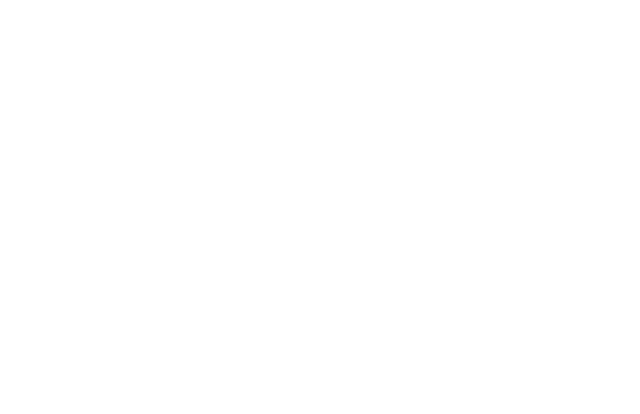
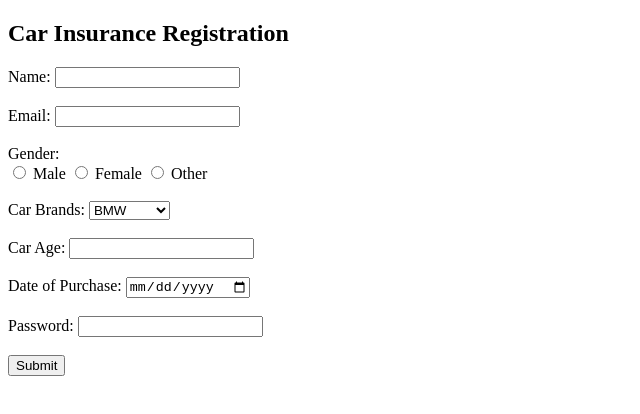
Before and after one commit to acciojob/car-insurance-form-Abdullah-786, a website: page main.html in a window 1280 px wide. Shown: the whole page, without its empty margins (0-640 px from the left). Drawn offline with Linux system fonts and the light colour scheme.

Commit message:
created a submission

```diff
--- a/main.html
+++ b/main.html
@@ -1,16 +1,42 @@
 <!DOCTYPE html>
+<html>
+<head>
+    <title>Car Insurance Registration</title>
+</head>
+<body>
+    <h2>Car Insurance Registration</h2>
+    <form action="#" method="post">
+        <label for="name">Name:</label>
+        <input type="text" id="name" name="name" required><br><br>
 
-<html>
+        <label for="email">Email:</label>
+        <input type="email" id="email" name="email" required><br><br>
 
-<head>
-	<link rel="stylesheet" href="styles.css">
-</head>
+        <label>Gender:</label><br>
+        <input type="radio" id="gender_male" name="gender" required>
+        <label for="gender_male">Male</label>
+        <input type="radio" id="gender_female" name="gender" required>
+        <label for="gender_female">Female</label>
+        <input type="radio" id="gender_other" name="gender" required>
+        <label for="gender_other">Other</label><br><br>
 
-<body>
-	<!-- the entire body must be written by student -->
-    <script type="text/javascript" src="./script.js">
-</script>
+        <label for="cars">Car Brands:</label>
+        <select id="cars" name="cars">
+            <option value="BMW">BMW</option>
+            <option value="Audi">Audi</option>
+            <option value="Mercedes">Mercedes</option>
+        </select><br><br>
 
+        <label for="carage">Car Age:</label>
+        <input type="number" id="carage" name="carage" required><br><br>
+
+        <label for="dop">Date of Purchase:</label>
+        <input type="date" id="dop" name="dop" required><br><br>
+
+        <label for="password">Password:</label>
+        <input type="password" id="password" name="password" required><br><br>
+
+        <button type="submit">Submit</button>
+    </form>
 </body>
-
 </html>
```
